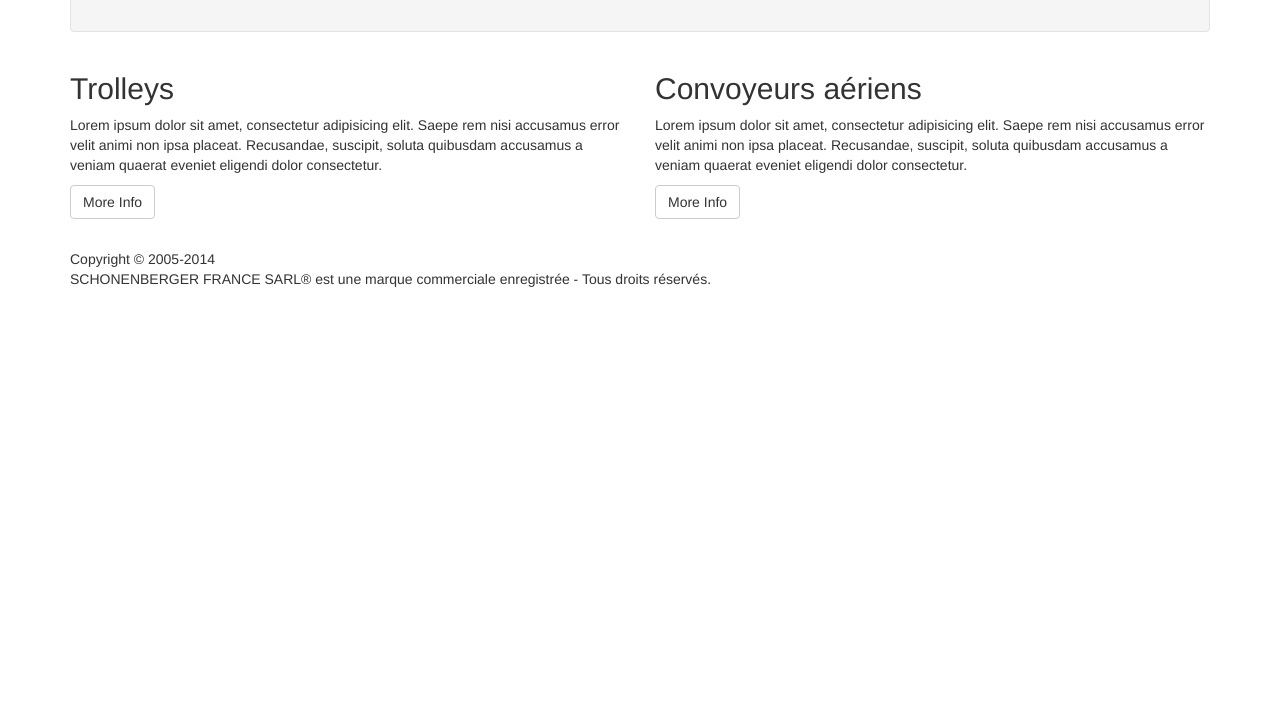
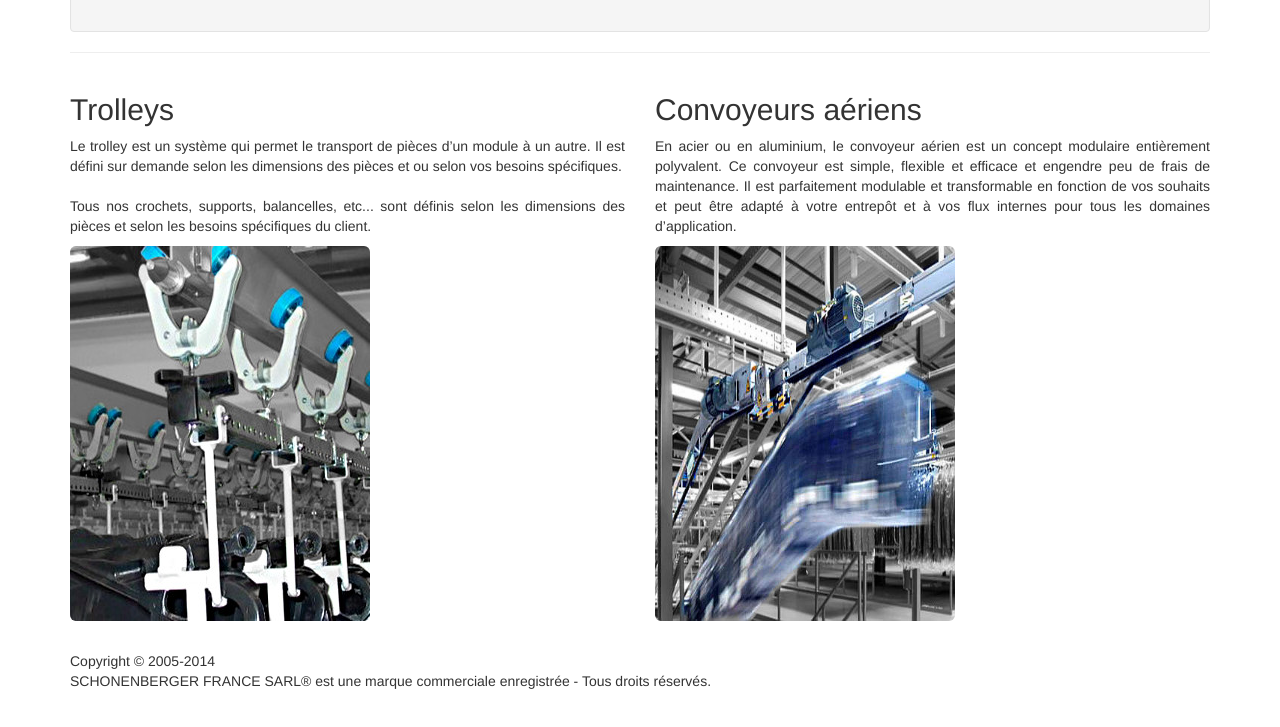
Before and after one commit to Agado1003/Schonenberger_HTML, a plain HTML site: page public_html/index.html in a window 1280 px wide. Shown: the part 1038-1765 px from the top of the page. Before the commit the page ends 1367 px from the top, so only its background shows below. Drawn offline with Linux system fonts and the light colour scheme; some packages are replaced by stand-ins of ours.

Commit message:
heading completed

```diff
--- a/public_html/index.html
+++ b/public_html/index.html
@@ -77,12 +77,12 @@
         </div>
         <div class="row">
             <div class="col-xs-4">
-                <img class="img-responsive img-rounded" src="img/main_automotive.png" alt="">
+                <img class="img-responsive img-rounded" src="img/main_automotive.png" alt="logistique automobile">
                 <p>&nbsp;</p>
             </div>
             <!-- /.col-xs-4 -->
             <div class="col-xs-4">
-                <img class="img-responsive img-rounded" src="img/main_textile.png" alt="">
+                <img class="img-responsive img-rounded" src="img/main_textile.png" alt="logistique textile">
             </div>
             <!-- /.col-xs-4 -->
             <div class="col-sm-4">
@@ -97,7 +97,7 @@
         </div>
         <!-- /.row -->
 
-        <hr>
+        <hr/>
 
         <!-- Call to Action Well -->
         <div class="well">
@@ -139,18 +139,25 @@
         </div>
 
 
+        <hr/>
+
+
         <!-- Content Row -->
         <div class="row">
             <div class="col-sm-6">
                 <h2>Trolleys</h2>
-                <p>Lorem ipsum dolor sit amet, consectetur adipisicing elit. Saepe rem nisi accusamus error velit animi non ipsa placeat. Recusandae, suscipit, soluta quibusdam accusamus a veniam quaerat eveniet eligendi dolor consectetur.</p>
-                <a class="btn btn-default" href="#">More Info</a>
+                <p class="text-justify">Le trolley est un système qui permet le transport de pièces d’un module à un autre. Il est défini sur demande selon les dimensions des pièces et ou selon vos besoins spécifiques.
+                    <br/><br/>
+                    Tous nos crochets, supports, balancelles, etc... sont définis selon les dimensions des pièces et selon les besoins spécifiques du client.</p>
+                <img class="img-responsive img-rounded" src="img/trolleys.jpg" height="200" width="300" alt="trolleys">
+                <!--<a class="btn btn-default" href="#">More Info</a>-->
             </div>
             <!-- /.col-sm-6 -->
             <div class="col-sm-6">
                 <h2>Convoyeurs aériens</h2>
-                <p>Lorem ipsum dolor sit amet, consectetur adipisicing elit. Saepe rem nisi accusamus error velit animi non ipsa placeat. Recusandae, suscipit, soluta quibusdam accusamus a veniam quaerat eveniet eligendi dolor consectetur.</p>
-                <a class="btn btn-default" href="#">More Info</a>
+                <p class="text-justify">En acier ou en aluminium, le convoyeur aérien est un concept modulaire entièrement polyvalent. Ce convoyeur est simple, flexible et efficace et engendre peu de frais de maintenance. Il est parfaitement modulable et transformable en fonction de vos souhaits et peut être adapté à votre entrepôt et à vos flux internes pour tous les domaines d’application.</p>
+                <img class="img-responsive img-rounded" src="img/convoyeur_aerien.jpg" height="200" width="300" alt="convoyeur aérien">
+                <!--<a class="btn btn-default" href="#">More Info</a>-->
             </div>
             <!-- /.col-sm-6 -->
         </div>
```
Also changed, not shown: public_html/img/convoyeur_aerien.jpg (added), public_html/img/trolleys.jpg (added).
